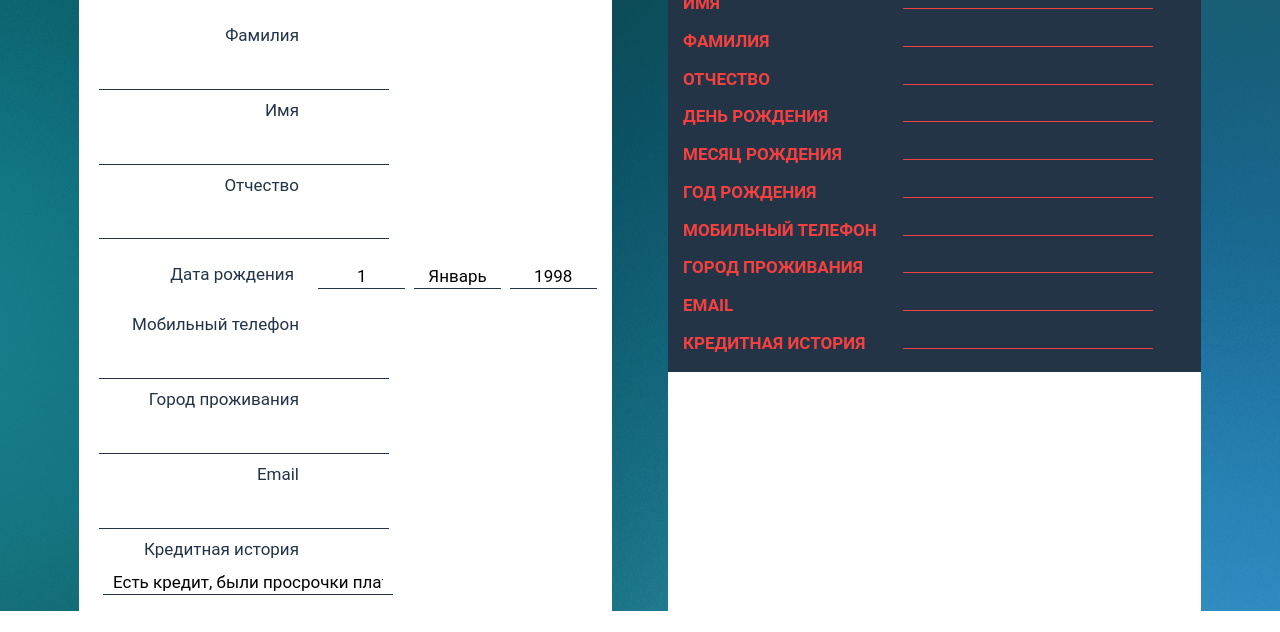
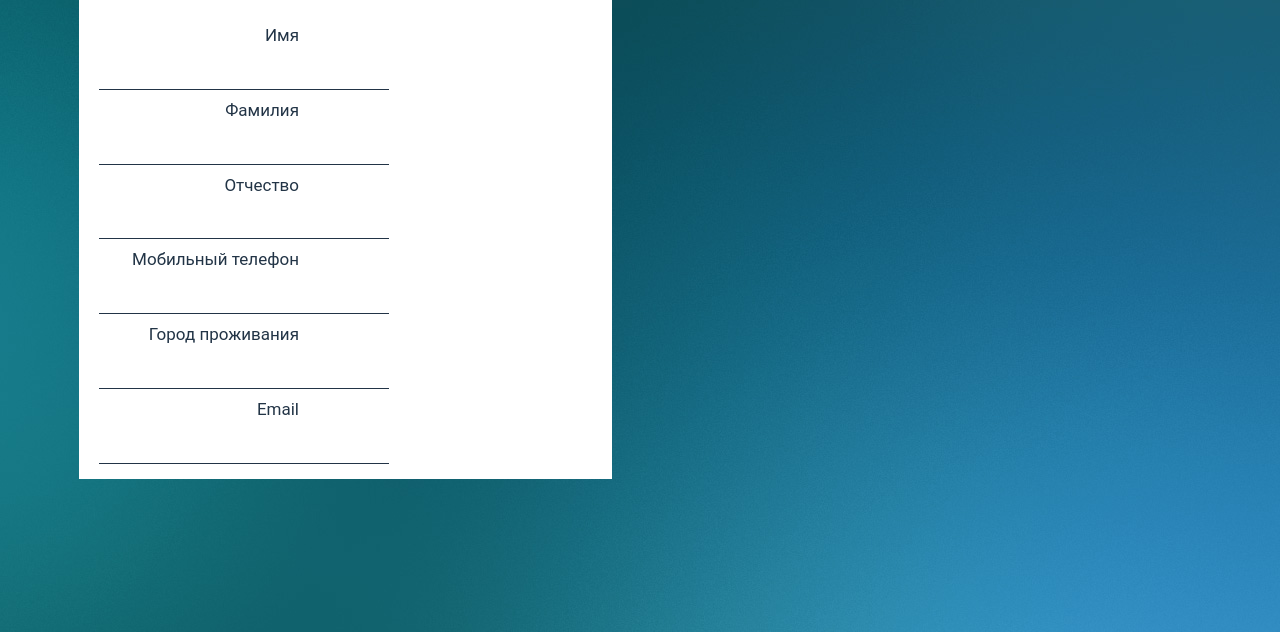
Before and after one commit to ArtemiusL/SalRedux, a React app: page / in a window 1280 px wide. Shown: the part 168-800 px from the top of the page. Built offline with nearby package versions, Linux system fonts and the light colour scheme.

Commit message:
Add canges in structure

```diff
--- a/src/actions/index.js
+++ b/src/actions/index.js
@@ -1,7 +1,7 @@
-export const addBlank = (text, name) => {
+export const addField = (value, name) => {
 	return {
-		type: 'ADD_BLANK',
-		text,
+		type: 'ADD_FIELD',
+		value,
 		name
 	}
 }
--- a/src/components/App.js
+++ b/src/components/App.js
@@ -1,28 +1,27 @@
-import React from 'react';
+import React, {Component} from 'react';
 import Forma from './Forma';
 import Display from './Display';
 import ContainerDoc from '../containers/ContainerDoc';
 
 
-class App extends React.Component {
+class App extends Component {
   render() {
     return (
       <div className="container">
         <h1 className="site-title"> Заявка на получение кредита. </h1>
         <div className="site-flex">
           <Forma />
-        		<div className="site-right">
+          {/*<div className="site-right">
             <section className="main-blank">
               <h2 className="main-blank__title">Ваши персональные данные</h2>
               <div className="blank-flex">
                 <ContainerDoc />
               </div>
             </section>
-
+            </div>*/}
         </div>
       </div>
-        	</div>
-        )
+    );
   }
 }
 
--- a/src/components/Forma.js
+++ b/src/components/Forma.js
@@ -1,5 +1,5 @@
 import React from 'react';
-import ContainerInput from '../containers/ContainerInput';
+import FieldsContainer from '../containers/FieldsContainer';
 import ContainerSelect from '../containers/ContainerSelect';
 import PropTypes from 'prop-types';
 
@@ -11,32 +11,19 @@ class Forma extends React.Component {
         		<form className="main-form">
               <h3 className="main-form__title"> Введите ваши персональные данные </h3>
               <div className="form-flex">
-
-                <ContainerInput name={'lastName'} />
-
-                <ContainerInput name={'name'} />
-
-                <ContainerInput name={'patronymic'} />
-
-                <div className="form-flex__item--select">
+                <FieldsContainer />
+                {/*<div className="form-flex__item--select">
                   <label>Дата рождения</label>
                   <div className="form-flex__item-date">
                     <ContainerSelect name={'dateDay'} />
                     <ContainerSelect name={'dateMonth'} />
                     <ContainerSelect name={'dateYear'} />
                   </div>
-                </div>
-
-                <ContainerInput name={'tel'} />
-
-                <ContainerInput name={'city'} />
-
-                <ContainerInput name={'email'} />
-
-                <div className="form-flex__item">
+                </div>*/}
+{/*                <div className="form-flex__item">
                   <label>Кредитная история</label>
                   <ContainerSelect name={'credit'} />
-                </div>
+                </div>*/}
 
               </div>
         		</form>
--- a/src/components/Input.js
+++ b/src/components/Input.js
@@ -2,30 +2,39 @@ import React from 'react';
 import PropTypes from 'prop-types';
 
 class Input extends React.Component {
+  constructor() {
+    super();
+    this.onChange = this.onChange.bind(this);
+    this.onBlur = this.onBlur.bind(this);
+  }
+
+  onChange(e) {
+    const onChange = this.props.onChange;
+    let value = e.target.value.trim().toLowerCase();
+    let name = e.target.name;
+    if (value) {
+      onChange(value, name);
+    }
+  }
+
+  onBlur(e) {
+    const { onBlur } = this.props;
+    const { value, name } = e.target;
+    onBlur(value, name);
+  }
+
   render() {
-    	let onKeyDown = this.props.onKeyDown;
-        let name = this.props.name;
-        let state = this.props.state;
-        let label = state.label;
-        let validationText = state.validationText;
-        let onBlur = this.props.onBlur;
+    const {value, name, label, validationText, type} = this.props;
     return (
       <div className="form-flex__item">
         <label>{label}</label>
         <input
           required
           name={name}
-                    type={this.props.type}
-                    onChange={e => {
-                        let value = e.target.value.trim().toLowerCase();
-                        if(value) {
-                           onKeyDown(value, name);
-                        }
-
-            		}}
-                    onBlur={e => {
-                        onBlur(e.target);
-                    }} />
+          type={type}
+          onChange={this.onChange}
+          onBlur={this.onBlur}
+          defaultValue={value} />
           <br />
           <p className="form-flex__validation">{validationText}</p>
       </div>
@@ -36,10 +45,11 @@ class Input extends React.Component {
 Input.propTypes = {
   name: PropTypes.string,
   label: PropTypes.string,
-  onKeyDown: PropTypes.func.isRequired,
+  onChange: PropTypes.func.isRequired,
   onBlur: PropTypes.func,
   type: PropTypes.string,
-  state: PropTypes.object
+  value: PropTypes.string,
+  validationText: PropTypes.string
 }
 
 export default Input;
--- a/src/components/Select.js
+++ b/src/components/Select.js
@@ -3,9 +3,8 @@ import PropTypes from 'prop-types';
 
 class Select extends React.Component {
     render() {
-        const state = this.props.state;
+        const {onKeyDown} = this.props;
         let rows = [];
-        let onKeyDown = this.props.onKeyDown;
         let name = this.props.name;
         if(state.variant) {
             rows = state.variant.map((item, index) => {
--- a/src/containers/ContainerInput.js
+++ /dev/null
@@ -1,34 +0,0 @@
-import { connect } from 'react-redux';
-import Input from '../components/Input';
-import {addBlank} from '../actions/index';
-import {validation} from '../Util/validation';
-
-const mapStateToProps = (state, ownProps) => {
-   // Находим нужный объект
-  const newState = state.filter((item) => {
-    return item.name === ownProps.name
-  });
-   // Берем регулярное выражение
-  const condition = newState[0].validation;
-  //Создаём регэкс
-  const regexp = new RegExp(condition, 'i');
-  return {
-    state: newState[0],
-    onBlur: (value) => {
-      validation(regexp, value);
-    }
-  }
-}
-
-const mapDispatchProps = (dispatch) => {
-  return {
-    onKeyDown: (text, name) => {
-      let goodText = text[0].toUpperCase() + text.slice(1);
-      dispatch(addBlank(goodText, name));
-    }
-  }
-}
-
-const ContainerInput = connect(mapStateToProps, mapDispatchProps)(Input);
-
-export default ContainerInput;
--- /dev/null
+++ b/src/containers/FieldsContainer.js
@@ -0,0 +1,84 @@
+import React, {Component} from 'react';
+import { connect } from 'react-redux';
+import {addField} from '../actions/index';
+import {validation} from '../Util/validation';
+import {data} from '../data/data';
+import Input from '../components/Input';
+import Select from '../components/Select';
+
+class InputContainer extends Component {
+  constructor() {
+    super();
+    this.onChange = this.onChange.bind(this);
+  }
+
+  onBlur(value) {
+    // validation(regexp, value);
+  }
+
+  onChange(value, name) {
+    const {onAddField} = this.props;
+    onAddField(value, name);
+  }
+
+  createSelect(item, index, value){
+    // return(
+    //     <Select {...item}
+    //       key={`input-${index}`}
+    //       onBlur={this.onBlur}
+    //       onChange={this.onChange}
+    //     />
+    //   )
+    return null;
+  }
+
+  createInput(item, index, value){
+    return(
+        <Input {...item}
+          key={`input-${index}`}
+          onBlur={this.onBlur}
+          value={value}
+          onChange={this.onChange}
+        />
+      )
+  }
+  createList() {
+    const {fields} = this.props;
+    return data.map((item, index) => {
+      const {name} = item;
+      const {value} = fields.filter((field) => {
+        return name === field.name;
+      });
+      if(item.type) {
+        return this.createInput(item, index, value);
+      } else {
+        return this.createSelect(item, index, value);
+      }
+    })
+  }
+
+  render() {
+    const list = this.createList();
+    return (
+      <div>
+        {list}
+      </div>
+    )
+  }
+}
+
+const mapStateToProps = (state, ownProps) => {
+  return {
+    fields: state.fields,
+  }
+}
+
+const mapDispatchProps = (dispatch) => {
+  return {
+    onAddField: (value, name) => {
+      dispatch(addField(value, name))
+    }
+  }
+}
+
+export default connect(mapStateToProps, mapDispatchProps)(InputContainer);
--- /dev/null
+++ b/src/data/data.js
@@ -0,0 +1,81 @@
+export const data = [
+  {
+    name: 'name',
+    label: 'Имя',
+    text: '',
+    type: 'text',
+    validation: '^[А-Яё]+$',
+    validationText: 'Имя должно быть написано русскими буквами'
+  },
+  {
+    name: 'lastName',
+    label:'Фамилия',
+    text: '',
+    type: 'text',
+    validation: '^[А-Яё]+$',
+    validationText: 'Фамилия должна быть написана русскими буквами'
+  },
+  {
+    name: 'patronymic',
+    label:'Отчество',
+    text: '',
+    type: 'text',
+    validation: '^[А-Яё]+$',
+    validationText: 'Отчество должно быть написано русскими буквами'
+  },
+  {
+    name: 'dateDay',
+    label: 'День рождения',
+    text: '',
+    lowerLimit: 1,
+    upperLimit: 31,
+    reverse: false
+  },
+  {
+    name: 'dateMonth',
+    label: 'Месяц рождения',
+    text: '',
+    variant: ['Январь', 'Феварль', 'Март', 'Апрель', 'Май','Июнь',
+    'Июль', 'Август', 'Сентябрь', 'Октябрь', 'Ноябрь', 'Декабрь']
+  },
+  {
+    name: 'dateYear',
+    label: 'Год рождения',
+    text: '',
+    lowerLimit: 1941,
+    upperLimit: 1998,
+    reverse: true
+  },
+  {
+    name: 'tel',
+    label:'Мобильный телефон',
+    text: '',
+    type: 'tel',
+    validation: '^[0-9]{11}$',
+    validationText: 'Телефон указан неверно. Должно быть 11 цифр, например: 89011234567'
+  },
+  {
+    name: 'city',
+    label:'Город проживания',
+    text: ' ',
+    type: 'text',
+    validation: '^[А-Я]+$',
+    validationText: 'Город должен быть написан русскими буквами'
+  },
+  {
+    name: 'email',
+    label:'Email',
+    text: ' ',
+    type: 'email',
+    validation: '^[a-z0-9]+?@[a-z0-9]+?\\.[a-z]{2,6}$',
+    validationText: 'Укажите корректный email. Например: name@mail.ru'
+  },
+  {
+    name: 'credit',
+    label: 'Кредитная история',
+    text: ' ',
+    variant: ['Есть кредит, были просрочки платежа', 'Есть текущая просроченная задолженность',
+     'Есть кредит, просрочек нет', 'Никогда не брал кредит',
+     'Кредит погашен, были просрочки','Кредит погашен, просрочек не было']
+  },
+]
--- a/src/reducers/index.js
+++ b/src/reducers/index.js
@@ -1,103 +1,62 @@
 import React from 'react';
 
-let initialState = [
+let initialState = {
+	fields: [
 		{
 			name: 'name',
-		label: 'Имя',
-		text: '',
-		type: 'text',
-		validation: '^[А-Яё]+$',
-		validationText: 'Имя должно быть написано русскими буквами'
+			value: ''
 		},
 		{
 			name: 'lastName',
-		label:'Фамилия',
-		text: '',
-		type: 'text',
-		validation: '^[А-Яё]+$',
-		validationText: 'Фамилия должна быть написана русскими буквами'
+			value: ''
 		},
 		{
 			name: 'patronymic',
-		label:'Отчество',
-		text: '',
-		type: 'text',
-		validation: '^[А-Яё]+$',
-		validationText: 'Отчество должно быть написано русскими буквами'
+			value: ''
 		},
 		{
 			name: 'dateDay',
-		label: 'День рождения',
-		text: '',
-		lowerLimit: 1,
-		upperLimit: 31,
-		reverse: false
+			value: ''
 		},
 		{
 			name: 'dateMonth',
-		label: 'Месяц рождения',
-		text: '',
-		variant: ['Январь', 'Феварль', 'Март', 'Апрель', 'Май','Июнь',
-		'Июль', 'Август', 'Сентябрь', 'Октябрь', 'Ноябрь', 'Декабрь']
+			value: ''
 		},
 		{
 			name: 'dateYear',
-		label: 'Год рождения',
-		text: '',
-		lowerLimit: 1941,
-		upperLimit: 1998,
-		reverse: true
+			value: ''
 		},
 		{
 			name: 'tel',
-		label:'Мобильный телефон',
-		text: '',
-		type: 'tel',
-		validation: '^[0-9]{11}$',
-		validationText: 'Телефон указан неверно. Должно быть 11 цифр, например: 89011234567'
+			value: ''
 		},
 		{
 			name: 'city',
-		label:'Город проживания',
-		text: ' ',
-		type: 'text',
-		validation: '^[А-Я]+$',
-		validationText: 'Город должен быть написан русскими буквами'
+			value: ''
 		},
 		{
 			name: 'email',
-		label:'Email',
-		text: ' ',
-		type: 'email',
-		validation: '^[a-z0-9]+?@[a-z0-9]+?\\.[a-z]{2,6}$',
-		validationText: 'Укажите корректный email. Например: name@mail.ru'
+			value: ''
 		},
 		{
 			name: 'credit',
-		label: 'Кредитная история',
-		text: ' ',
-		variant: ['Есть кредит, были просрочки платежа', 'Есть текущая просроченная задолженность',
-		 'Есть кредит, просрочек нет', 'Никогда не брал кредит',
-		 'Кредит погашен, были просрочки','Кредит погашен, просрочек не было']
-	},
+			value: ''
+		}
 	]
+}
 
-const localFilds = JSON.parse(localStorage.getItem('filds'));
+const localFields = JSON.parse(localStorage.getItem('filds'));
 //если есть данные в локал сторадже заменяем ими initialState
-if(localFilds) {
-	initialState = localFilds;
+if (localFields) {
+	initialState = localFields;
 }
+
 const reduceBlank = (state = initialState, action) => {
 	switch (action.type) {
-		case 'ADD_BLANK':
-			return state.map((item) => {
-				if(item.name == action.name) {
-					item.text = action.text;
-				}
-				return item;
-			});;
+		case 'ADD_FIELDS':
+			return state;
 		default:
-			return state
+			return state;
 	}
 }
 
--- a/src/style/style.css
+++ b/src/style/style.css
@@ -34,6 +34,7 @@ html {
   margin-left: auto;
   padding-left: 15px;
   padding-right: 15px;
+  height: 100vh;
 }
 @media (min-width: 768px) {
   .container {
```
Lines whose indentation alone changed are shown as unchanged.
